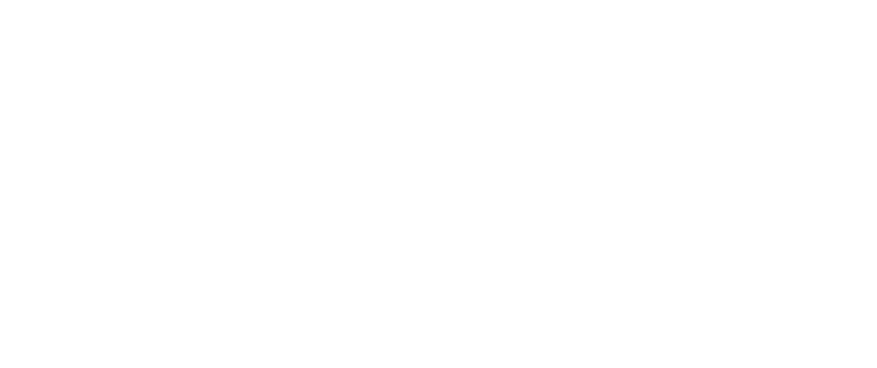
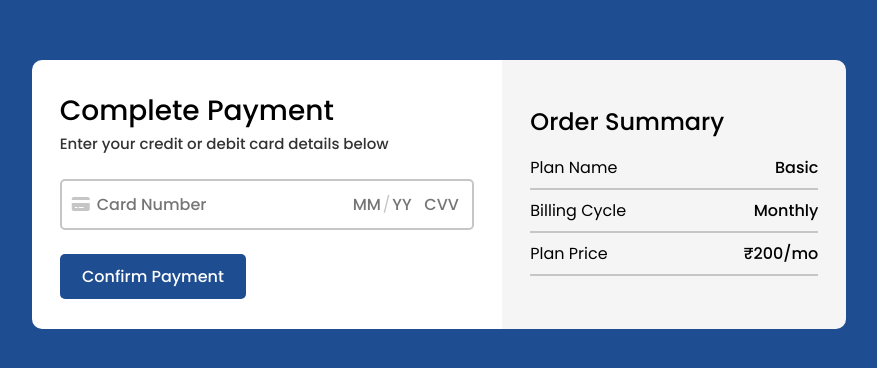
Before and after one commit to Ramanuj-1729/ottsubscription, a React (Create React App) app in the folder frontend/: page /payment in a window 1280 px wide. Before the commit this address had no page. Shown: the part 206-574 px from the top of the page, without its empty margins (201-1078 px from the left). Built offline with nearby package versions, Linux system fonts and the light colour scheme; the HTML template or start-up script is replaced by a standard one.

Commit message:
add payment page

```diff
--- a/frontend/public/index.html
+++ b/frontend/public/index.html
@@ -8,6 +8,9 @@
   <link rel="preconnect" href="https://fonts.gstatic.com" crossorigin>
   <link href="https://fonts.googleapis.com/css2?family=Poppins:wght@100;200;300;400;500;600;700;800;900&display=swap"
     rel="stylesheet">
+  <link rel="stylesheet" href="https://cdnjs.cloudflare.com/ajax/libs/font-awesome/6.4.2/css/all.min.css"
+    integrity="sha512-z3gLpd7yknf1YoNbCzqRKc4qyor8gaKU1qmn+CShxbuBusANI9QpRohGBreCFkKxLhei6S9CQXFEbbKuqLg0DA=="
+    crossorigin="anonymous" referrerpolicy="no-referrer" />
   <meta name="viewport" content="width=device-width, initial-scale=1" />
   <meta name="theme-color" content="#000000" />
   <meta name="description" content="Web site created using create-react-app" />
--- a/frontend/src/App.css
+++ b/frontend/src/App.css
@@ -3,3 +3,8 @@
     justify-content: center;
     align-items: center;
 }
+
+.grid-center {
+    display: grid;
+    place-items: center;
+}
--- a/frontend/src/App.js
+++ b/frontend/src/App.js
@@ -2,14 +2,20 @@
 import { BrowserRouter as Router, Routes, Route } from "react-router-dom";
 import Register from './pages/auth/Register/Register';
 import Login from './pages/auth/Login/Login';
+import Subscription from './pages/Subscription/Subscription';
+import Payment from './pages/Payment/Payment';
+import SelectedPlan from './pages/SelectedPlan/SelectedPlan';
 
 const App = () => {
   return (
     <Router>
       <Routes>
         <Route>
-          <Route path="/auth/register" element={<Register />} />
-          <Route path="/auth/login" element={<Login />} />
+          <Route path="auth/register" element={<Register />} />
+          <Route path="auth/login" element={<Login />} />
+          <Route path="subscription" element={<Subscription />} />
+          <Route path="payment" element={<Payment />} />
+          <Route path="selected-plan" element={<SelectedPlan />} />
         </Route>
       </Routes>
     </Router>
--- a/frontend/src/index.css
+++ b/frontend/src/index.css
@@ -12,6 +12,10 @@
 * {
     font-family: 'Poppins', sans-serif;
     -webkit-font-smoothing: antialiased;
+}
+
+body {
+    background-color: var(--primary);
 }
 
 body,
@@ -55,5 +59,6 @@
     --black: #000000;
     --blude-fade: #7994bc;
     --red: #e2736f;
-    --gray: #d5d5d5;
+    --gray: #c6c6c6;
+    --gray2: #f5f5f6;
 }
--- /dev/null
+++ b/frontend/src/pages/Payment/Payment.jsx
@@ -0,0 +1,49 @@
+import styles from './Payment.module.css';
+import PrimaryButton from '../../components/PrimaryButton/PrimaryButton';
+
+const Payment = () => {
+    return (
+        <div className={`${styles.paymentScreen} flex-center`}>
+            <div className={`${styles.cardWrapper}`}>
+                <div className={styles.cardInfo}>
+                    <h3>Complete Payment</h3>
+                    <p>Enter your credit or debit card details below</p>
+                    <div className={`${styles.inputWrapper} flex-center`}>
+                        <div>
+                            <i className="fa-solid fa-credit-card"></i>
+                            <input className={styles.cardNumberInput} type="text" name="" id="cardNumber" placeholder='Card Number' required />
+                        </div>
+
+                        <div className={`${styles.expiryDateInput} flex-center`}>
+                            <input type="text" id="expirationMonth" name="expirationMonth" pattern="\d{2}" maxlength="2" placeholder="MM" required />
+                            <span>/</span>
+                            <input type="text" id="expirationYear" name="expirationYear" pattern="\d{2}" maxlength="2" placeholder="YY" required />
+                        </div>
+
+                        <input className={styles.cvvInput} type="text" placeholder='CVV' required />
+                    </div>
+                    <PrimaryButton buttonName="Confirm Payment" width="45%" />
+                </div>
+                <div className={`${styles.orderSummary} flex-center`}>
+                    <h4>Order Summary</h4>
+                    <div>
+                        <span>Plan Name</span>
+                        <span>Basic</span>
+                    </div>
+
+                    <div>
+                        <span>Billing Cycle</span>
+                        <span>Monthly</span>
+                    </div>
+
+                    <div>
+                        <span>Plan Price</span>
+                        <span>₹200/mo</span>
+                    </div>
+                </div>
+            </div>
+        </div>
+    );
+}
+
+export default Payment;
--- /dev/null
+++ b/frontend/src/pages/Payment/Payment.module.css
@@ -0,0 +1,82 @@
+.paymentScreen {
+    height: 100vh;
+}
+
+.cardWrapper {
+    display: flex;
+}
+
+.cardInfo {
+    background-color: var(--white);
+    padding: 30px 28px;
+    border-radius: 10px 0px 0px 10px;
+}
+
+.cardInfo h3 {
+    font-size: 28px;
+    font-weight: 500;
+}
+
+.cardInfo p {
+    font-size: 15px;
+    opacity: 0.8;
+    font-weight: 500;
+}
+
+.inputWrapper {
+    border: 2px solid var(--gray);
+    padding: 10px;
+    border-radius: 5px;
+    color: var(--gray);
+    margin: 1.5rem 0;
+}
+
+.inputWrapper input {
+    border: none;
+    font-size: 1rem;
+    font-weight: 500;
+}
+
+.cardNumberInput {
+    margin-left: 5px;
+    width: 16rem;
+}
+
+.expiryDateInput input{
+    width: 32px;
+}
+
+.inputWrapper .cvvInput {
+    width: 40px;
+}
+
+.orderSummary {
+    background-color: var(--gray2);
+    border-radius: 0px 10px 10px 0px;
+    flex-direction: column;
+    padding: 30px 28px;
+}
+
+.orderSummary h4 {
+    font-size: 24px;
+    font-weight: 500;
+    margin-right: auto;
+    margin-bottom: 1rem;
+}
+
+.orderSummary > div {
+    border-bottom: 2px solid var(--gray);
+    width: 18rem;
+    display: flex;
+    justify-content: space-between;
+    padding-bottom: 0.5rem;
+    margin-bottom: 0.5rem;
+    font-size: 16px;
+}
+.orderSummary div > span:first-child {
+    font-weight: 400;
+}
+
+.orderSummary div > span:last-child {
+    font-weight: 500;
+}
--- /dev/null
+++ b/frontend/src/pages/SelectedPlan/SelectedPlan.jsx
@@ -0,0 +1,9 @@
+
+
+const SelectedPlan = () => {
+    return (
+        <div>SelectedPlan</div>
+    );
+}
+
+export default SelectedPlan;
--- /dev/null
+++ b/frontend/src/pages/Subscription/Subscription.jsx
@@ -0,0 +1,9 @@
+
+
+const Subscription = () => {
+    return (
+        <div>Subscription</div>
+    );
+}
+
+export default Subscription;
--- a/frontend/src/pages/auth/Auth.module.css
+++ b/frontend/src/pages/auth/Auth.module.css
@@ -1,6 +1,5 @@
 .wrapper {
     height: 100vh;
-    background-color: var(--primary);
 }
 
 .inputWrapper {
```
